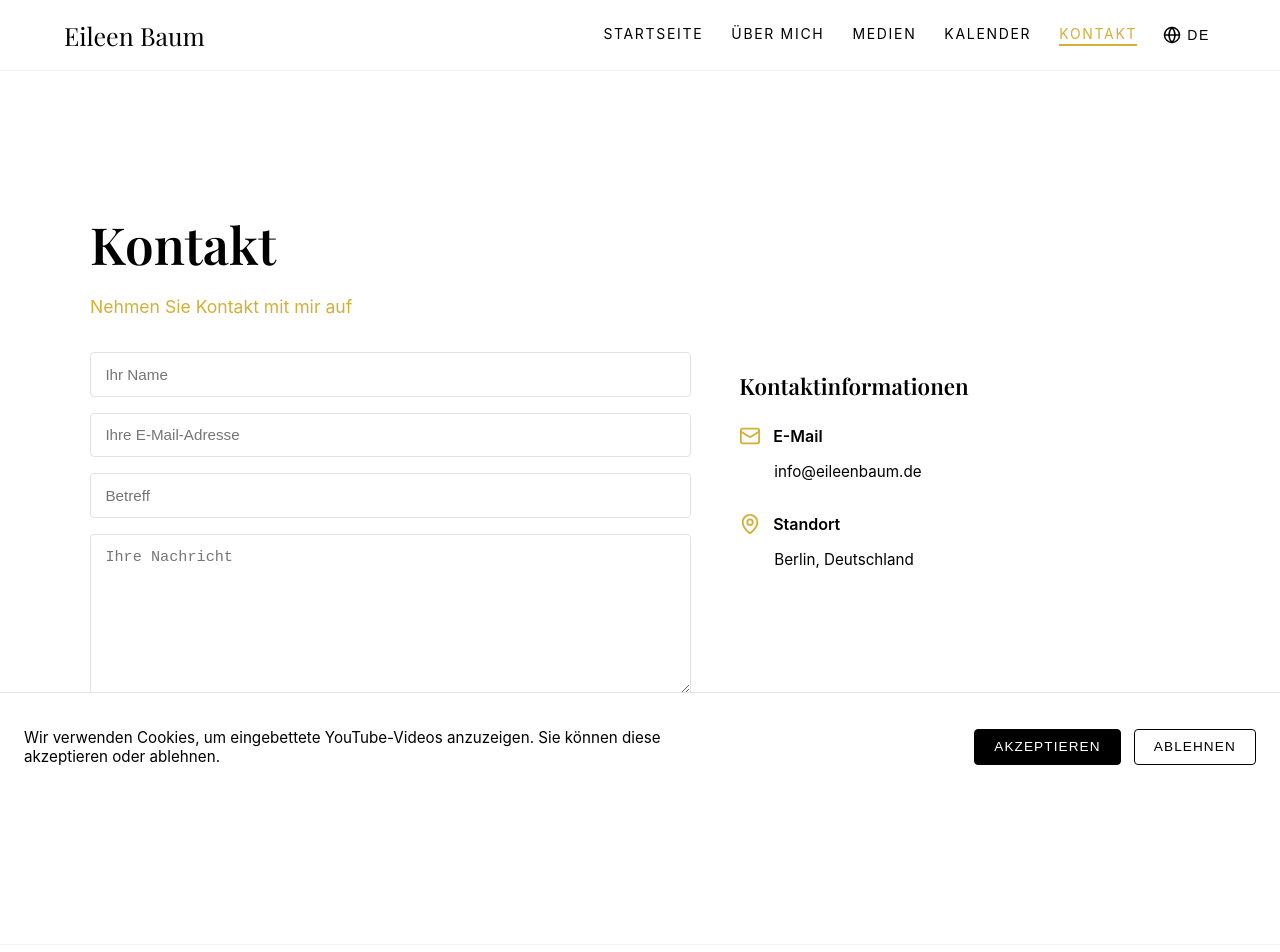
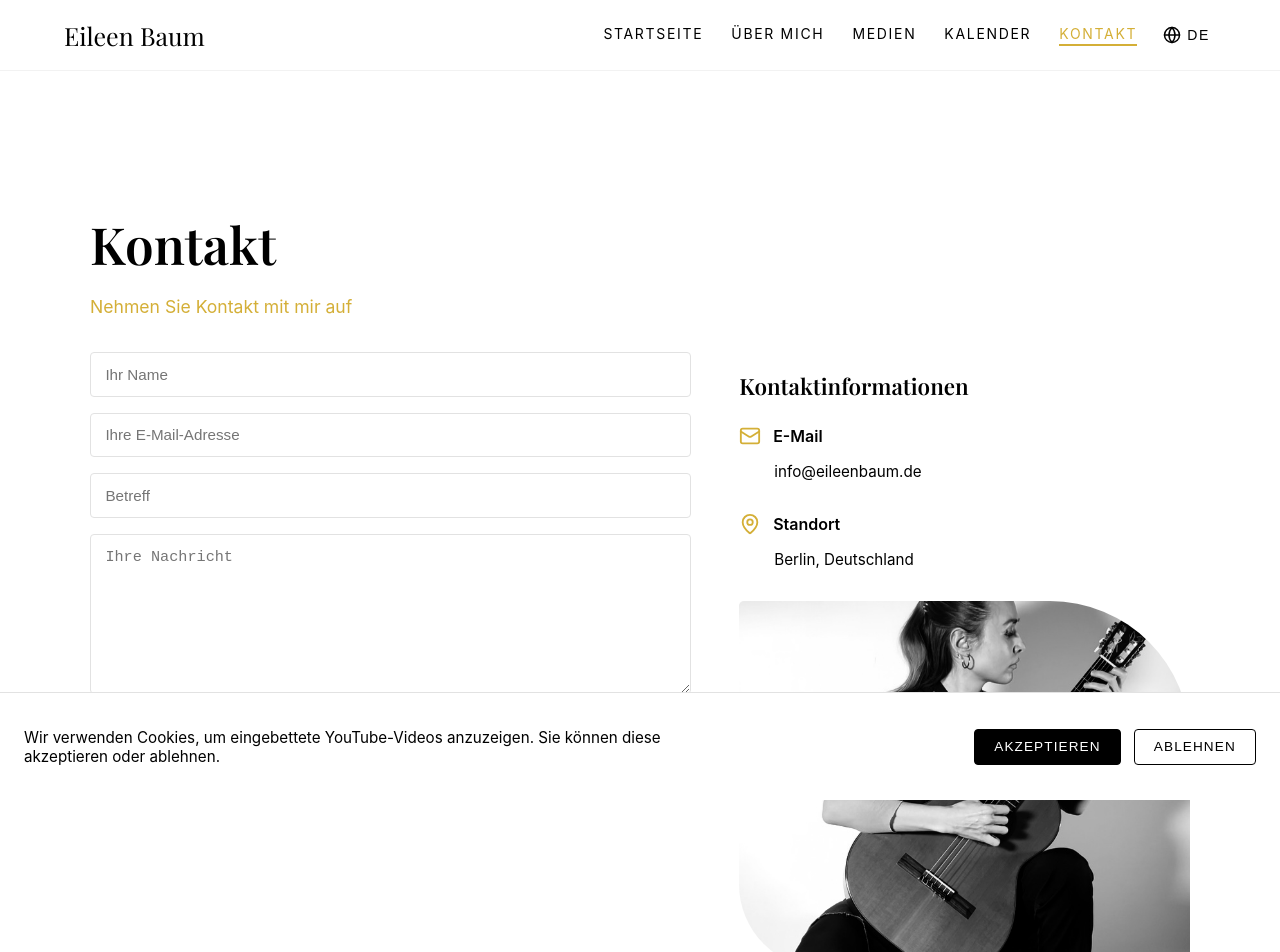
Before and after one commit to Matt0107/eileen-base44, a React (Create React App) app: page /contact in a window 1280 px wide. Shown: the top 952 px of the page. Built offline with nearby package versions, Linux system fonts and the light colour scheme.

Commit message:
changes contact

```diff
--- a/src/pages/Contact.js
+++ b/src/pages/Contact.js
@@ -151,6 +151,7 @@ export default function Contact() {
             </div>
 
             {/* Image etc. ici comme tu l'avais */}
+            <img className="contact-pic" src="../../assets/contact.jpg" alt="contact-pic" />
           </div>
         </div>
       </div>
--- a/src/styles/Contact.css
+++ b/src/styles/Contact.css
@@ -166,10 +166,11 @@
   overflow: hidden;
 }
 
-.contact-image {
+.contact-pic {
   width: 100%;
   height: 140%;
   object-fit: cover;
+  border-radius: 5px 140px 10px 85px;
 }
 
 /* ========================= */
```
Also changed, not shown: public/assets/contact.jpg (added).
